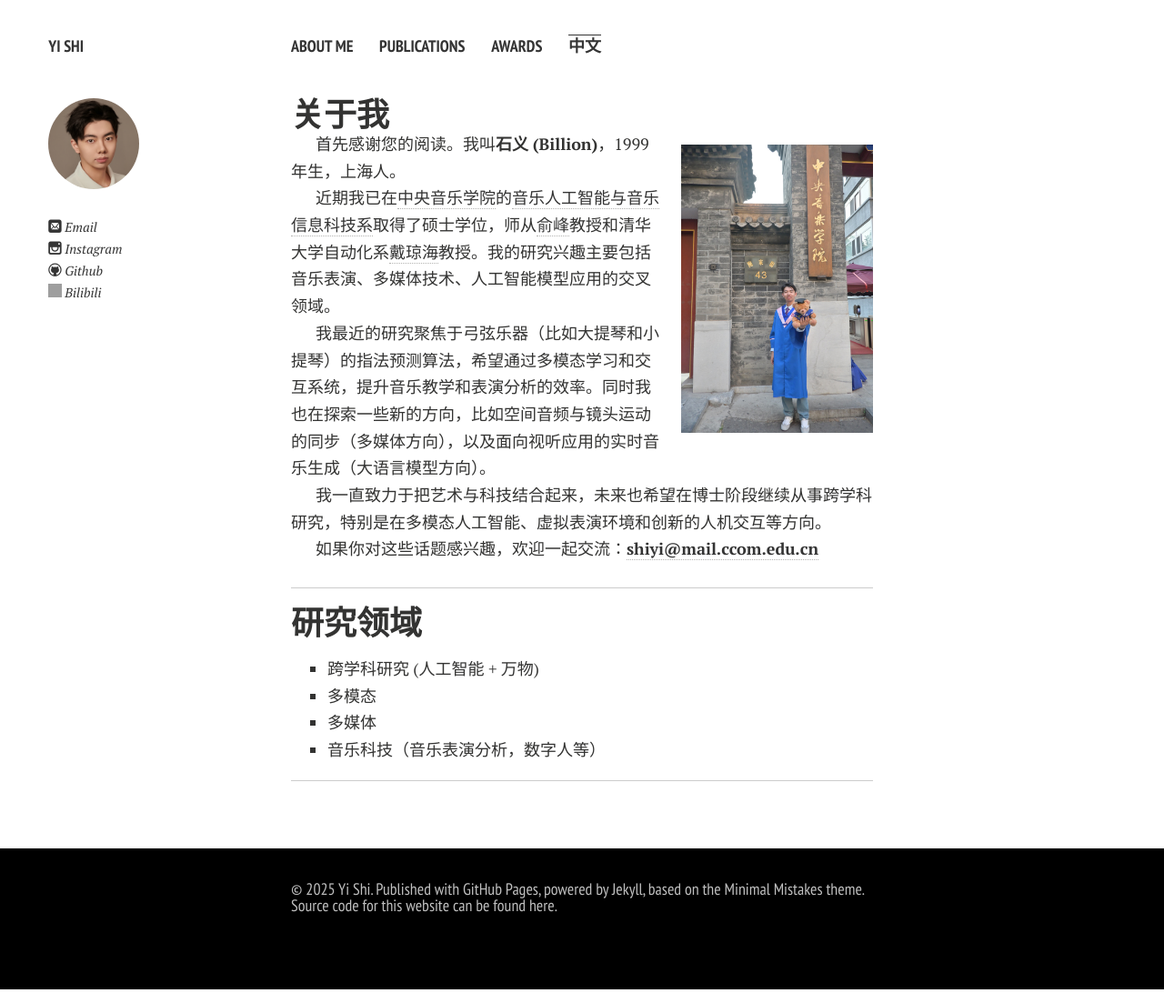
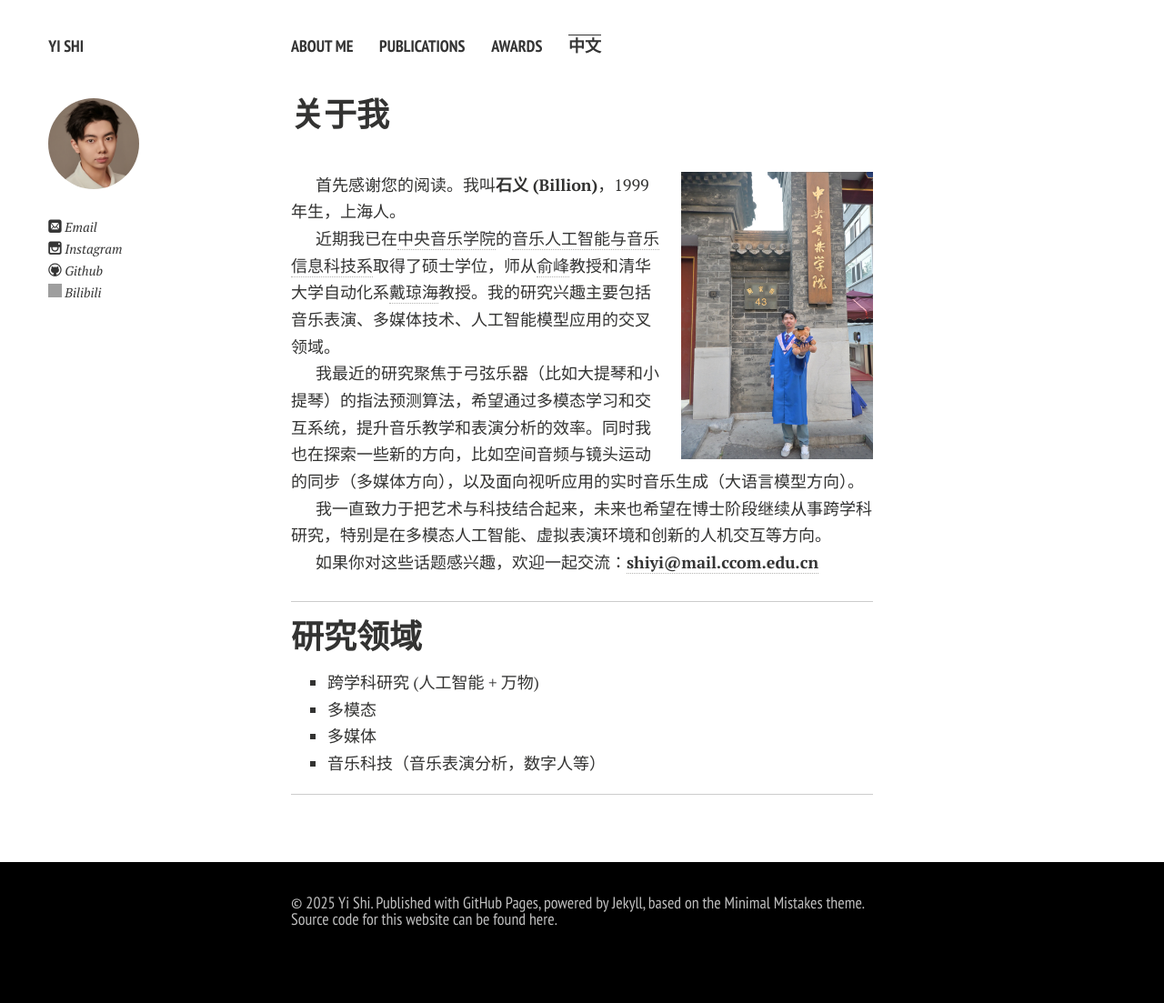
Before and after one commit to shiyi099/Billion.github.io, a Jekyll site: the page built from cn.md, in a window 1280 px wide. Shown: the whole page at 91% size. Built offline with Jekyll 4.4.1, drawn with Linux system fonts in a browser that asks for light colours; nearby versions of some CDN libraries; comment, search, counter and statistics services are not loaded; a style sheet for code colours, icons or effects is not loaded; grey boxes are pictures that could not be loaded.

Commit message:
Update cn.md

```diff
--- a/cn.md
+++ b/cn.md
@@ -5,18 +5,18 @@ title: 主页中文版
 ---
 
 ## 关于我
-
+<br>
 <img title="" src="https://shiyi099.github.io/Billion.github.io/images/Yi Shi.jpg" alt="" class="floatpic">
 
 首先感谢您的阅读。我叫**石义 (Billion)**，1999年生，上海人。<br>
 
-近期我已在[中央音乐学院](https://zh.wikipedia.org/wiki/中央音乐学院)的[音乐人工智能与音乐信息科技系](https://www.ccom.edu.cn/jgk/jxdw/ylrgznyylxxkjx.htm)取得了硕士学位，师从[俞峰](https://baike.baidu.com/item/俞峰/2843997)教授和清华大学自动化系[戴琼海](https://baike.baidu.com/item/戴琼海)教授。我的研究兴趣主要包括音乐表演、多媒体技术、人工智能模型应用的交叉领域。
+近期我已在[中央音乐学院](https://zh.wikipedia.org/wiki/中央音乐学院)的[音乐人工智能与音乐信息科技系](https://www.ccom.edu.cn/jgk/jxdw/ylrgznyylxxkjx.htm)取得了硕士学位，师从[俞峰](https://baike.baidu.com/item/俞峰/2843997)教授和清华大学自动化系[戴琼海](https://baike.baidu.com/item/戴琼海)教授。我的研究兴趣主要包括音乐表演、多媒体技术、人工智能模型应用的交叉领域。<br>
 
-我最近的研究聚焦于弓弦乐器（比如大提琴和小提琴）的指法预测算法，希望通过多模态学习和交互系统，提升音乐教学和表演分析的效率。同时我也在探索一些新的方向，比如空间音频与镜头运动的同步（多媒体方向），以及面向视听应用的实时音乐生成（大语言模型方向）。
+我最近的研究聚焦于弓弦乐器（比如大提琴和小提琴）的指法预测算法，希望通过多模态学习和交互系统，提升音乐教学和表演分析的效率。同时我也在探索一些新的方向，比如空间音频与镜头运动的同步（多媒体方向），以及面向视听应用的实时音乐生成（大语言模型方向）。<br>
 
-我一直致力于把艺术与科技结合起来，未来也希望在博士阶段继续从事跨学科研究，特别是在多模态人工智能、虚拟表演环境和创新的人机交互等方向。
+我一直致力于把艺术与科技结合起来，未来也希望在博士阶段继续从事跨学科研究，特别是在多模态人工智能、虚拟表演环境和创新的人机交互等方向。<br>
 
-如果你对这些话题感兴趣，欢迎一起交流：[**shiyi@mail.ccom.edu.cn**](mailto:shiyi@ccom.edu.cn)
+如果你对这些话题感兴趣，欢迎一起交流：[**shiyi@mail.ccom.edu.cn**](mailto:shiyi@ccom.edu.cn)<br>
 
 ---
 
```
